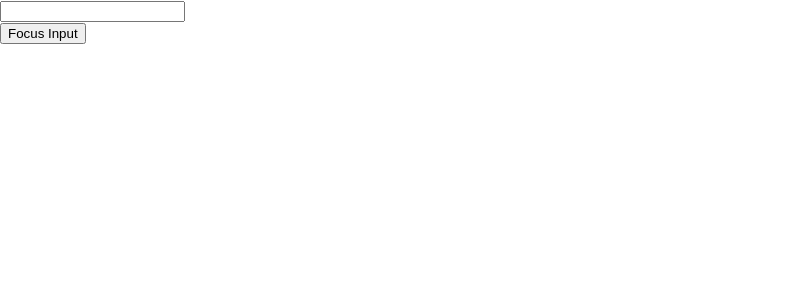
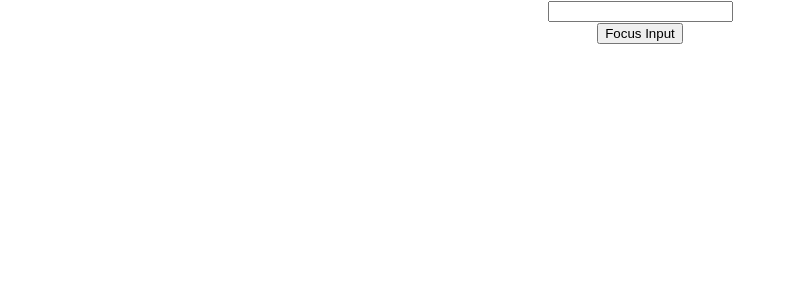
Before and after one commit to vimalpillai21/react-tutorial, a React (Create React App) app: page / in a window 1280 px wide. Shown: the top 300 px of the page, without its empty margins (0-796 px from the left). Built offline with nearby package versions, Linux system fonts and the light colour scheme.

Commit message:
forwarding reference from parent to child

```diff
--- a/src/App.js
+++ b/src/App.js
@@ -24,9 +24,10 @@ import React from 'react';
 // import ParentComp from './components/PureComponent/ParentComp';
 // import NameList from './components/UserGreeting/NameList';
 // import RefDemo from './components/RefDemo/RefDemo';
+// import FocusInput from './components/Input/FocusInput';
 import './App.css';
 import './appStyles.css';
-import FocusInput from './components/Input/FocusInput';
+import FRParentInput from './components/ForwardRef/FRParentInput';
 // import styles from './appStyles.module.css';
 
 function App() {
@@ -43,7 +44,8 @@ function App() {
       {/* <PureComp /> */}
       {/* <ParentComp /> */}
       {/* <RefDemo /> */}
-      <FocusInput />
+      {/* <FocusInput /> */}
+      <FRParentInput />
       {/* <Fragment /> */}
       {/* <Table /> */}
       {/* <FunctionClick /> */}
--- /dev/null
+++ b/src/components/ForwardRef/FRInput.js
@@ -0,0 +1,19 @@
+import React from 'react'
+
+// function FRInput() {
+//     return (
+//         <div>
+//             <input type="text" />
+//         </div>
+//     )
+// }
+
+const FRInput = React.forwardRef((props,ref)=> {
+        return (
+        <div>
+            <input type="text" ref={ref} />
+        </div>
+    )
+})
+
+export default FRInput;
--- /dev/null
+++ b/src/components/ForwardRef/FRParentInput.js
@@ -0,0 +1,24 @@
+import React, { Component } from 'react'
+import FRInput from './FRInput'
+
+class FRParentInput extends Component {
+    constructor(props) {
+        super(props)
+        this.inputRef = React.createRef();
+    }
+
+    clickHandler = () => {
+        this.inputRef.current.focus();
+    }
+
+    render() {
+        return (
+            <div align="center">
+                <FRInput ref={this.inputRef} />
+                <button onClick={this.clickHandler}>Focus Input</button>
+            </div>
+        )
+    }
+}
+
+export default FRParentInput;
```
